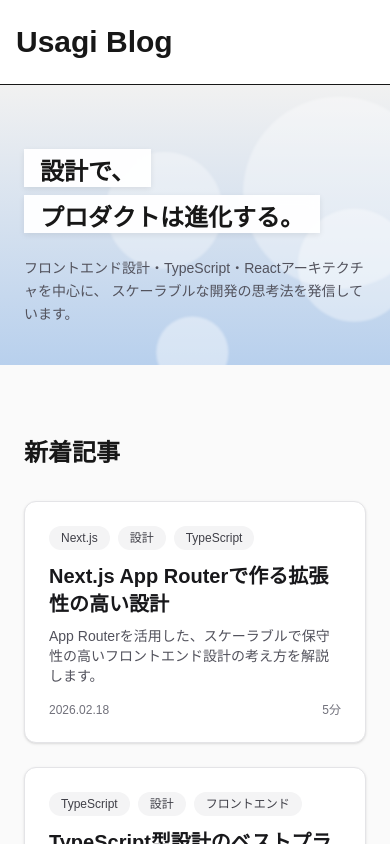
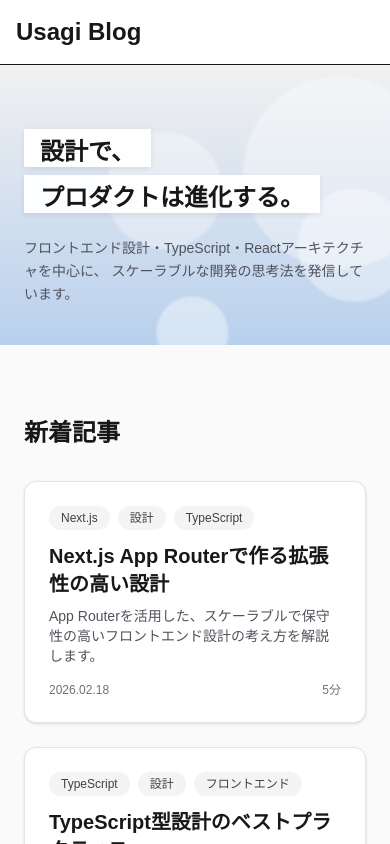
Before and after one commit to Apple-cake/next-tech-blog, a Next.js app: page / in a window 390 px wide. Shown: the top 844 px of the page. Built offline with nearby package versions, Linux system fonts and the light colour scheme.

Commit message:
ヘッダー余白調整

```diff
--- a/components/layout/Header.tsx
+++ b/components/layout/Header.tsx
@@ -7,8 +7,8 @@ import Link from "next/link";
 export default function Header() {
   return (
     <header className="border-b bg-white">
-      <div className="mx-auto max-w-6xl px-4 py-6">
-        <h1 className="text-3xl font-bold">
+      <div className="mx-auto max-w-6xl px-4 py-4 md:py-6">
+        <h1 className="text-2xl md:text-3xl font-bold">
           <Link
             href="/"
             className="transition-opacity"
```
